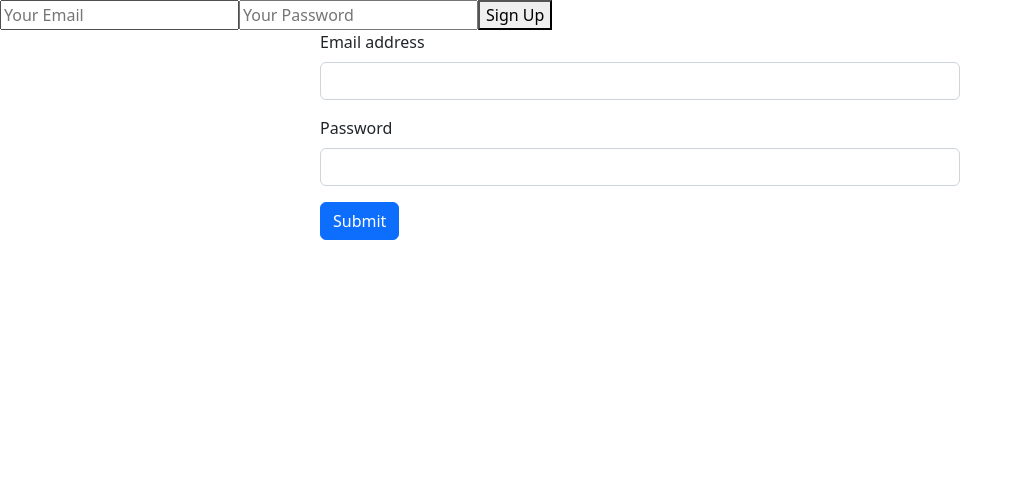
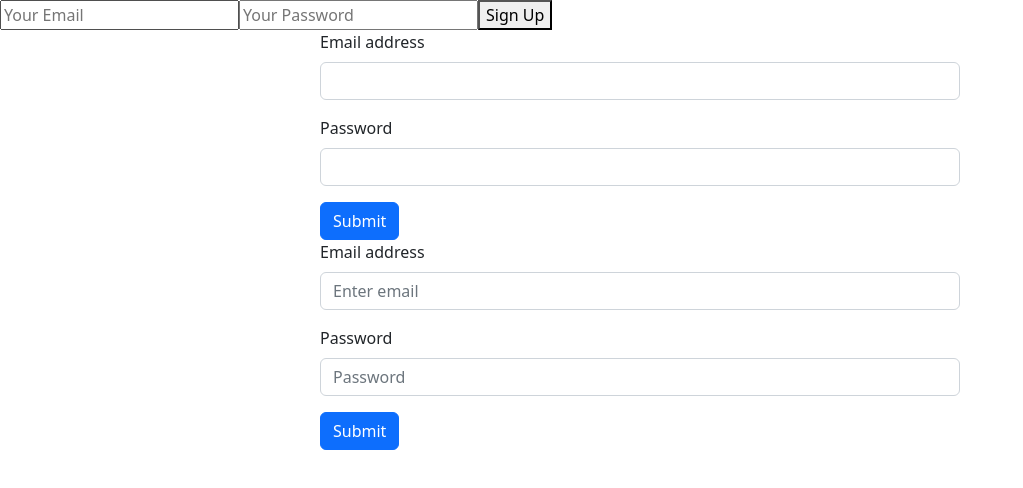
Before and after one commit to sharfuddinzishan/email-password-auth, a React (Create React App) app: page / in a window 1280 px wide. Shown: the top 488 px of the page, without its empty margins (0-1023 px from the left). Built offline with nearby package versions, Linux system fonts and the light colour scheme.

Commit message:
Create User With Email Pass using ReactBootstrap

```diff
--- a/src/App.js
+++ b/src/App.js
@@ -1,6 +1,7 @@
 import React from 'react';
 import Register from './component/Register';
 import RegisterBootstrap from './component/RegisterBootstrap';
+import RegisterReactBootstrap from './component/RegisterReactBootstrap';
 
 function App() {
 
@@ -8,6 +9,7 @@ function App() {
     <>
       <Register></Register>
       <RegisterBootstrap></RegisterBootstrap>
+      <RegisterReactBootstrap></RegisterReactBootstrap>
     </>
   );
 }
--- /dev/null
+++ b/src/component/RegisterReactBootstrap.js
@@ -0,0 +1,73 @@
+import { React, useState } from 'react';
+import { getAuth, createUserWithEmailAndPassword } from 'firebase/auth';
+import app from '../firebase/firebase.init';
+import { Button, Form } from 'react-bootstrap';
+
+const auth = getAuth(app)
+
+const RegisterReactBootstrap = () => {
+    const [email, setEmail] = useState()
+    const [password, setPassword] = useState()
+    const [user, setUser] = useState({})
+    const [success, setSuccess] = useState(false)
+    const [error, setError] = useState(false)
+    const [loading, setLoading] = useState(false)
+
+    let handleInput = (e) => {
+        let event = e.target
+        event.name === 'email' && setEmail(event.value)
+        event.name === 'password' && setPassword(event.value)
+    }
+
+    let handleSignUp = (e) => {
+        e.preventDefault()
+        setSuccess(false)
+        setError(false)
+        setLoading(true)
+        createUserWithEmailAndPassword(auth, email, password)
+            .then(result => {
+                setUser(result.user)
+                setSuccess(true)
+            })
+            .catch(e => {
+                setError(true)
+            })
+            .finally(() => setLoading(false))
+    }
+    return (
+        <>
+            <Form className='w-50 mx-auto' onSubmit={handleSignUp}>
+                <Form.Group className="mb-3" controlId="formBasicEmail">
+                    <Form.Label>Email address</Form.Label>
+                    <Form.Control type="email" placeholder="Enter email" onBlur={handleInput} />
+                </Form.Group>
+
+                <Form.Group className="mb-3" controlId="formBasicPassword">
+                    <Form.Label>Password</Form.Label>
+                    <Form.Control type="password" placeholder="Password" onBlur={handleInput} />
+                </Form.Group>
+                <Button variant="primary" type="submit" disabled={loading ? true : false}>
+                    Submit
+                </Button>
+            </Form>
+            {
+                loading && <div className='text-center'>
+                    <div className="spinner-border" style={{ width: '3rem', height: '3rem' }} role="status">
+                        <span className="visually-hidden">Loading...</span>
+                    </div>
+                    <div className="spinner-grow" style={{ width: '3rem', height: '3rem' }} role="status">
+                        <span className="visually-hidden">Loading...</span>
+                    </div>
+                </div>
+            }
+            {
+                success && <p className='text-center fs-2 text-success'>User <span className='text-info fw-bold'>{user?.email}</span> Created Successfully</p>
+            }
+            {
+                error && <p className='text-center fs-2 fw-bold text-warning'>User Not Created !</p>
+            }
+        </>
+    );
+};
+
+export default RegisterReactBootstrap;
```
